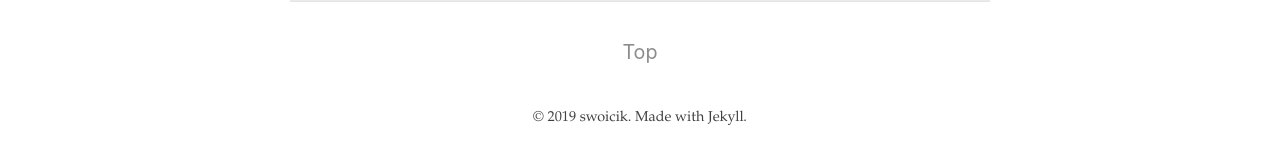
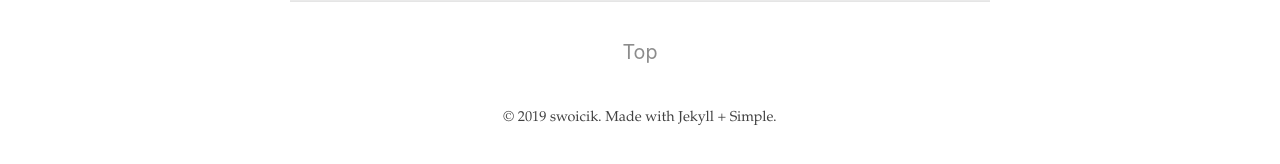
Before and after one commit to swoicik/simple-jekll-theme, a Jekyll site: the page built from _posts/2019-03-24-sample.md, in a window 1280 px wide. Shown: the part 668-832 px from the top of the page. Built offline with Jekyll 4.4.1, drawn with Linux system fonts in a browser that asks for light colours.

Commit message:
updated footer

```diff
--- a/_layouts/default.html
+++ b/_layouts/default.html
@@ -22,7 +22,7 @@
 
     <footer>
       <span>
-        &copy; <time datetime="{{ site.time }}">{{ site.time | date: '%Y' }}</time> {{ site.author.name }}. Made with Jekyll.
+        &copy; <time datetime="{{ site.time }}">{{ site.time | date: '%Y' }}</time> {{ site.author.name }}. Made with Jekyll + <a href=https://github.com/swoicik/simple-jekll-theme">Simple</a>.
       </span>
     </footer>
   </body>
```
